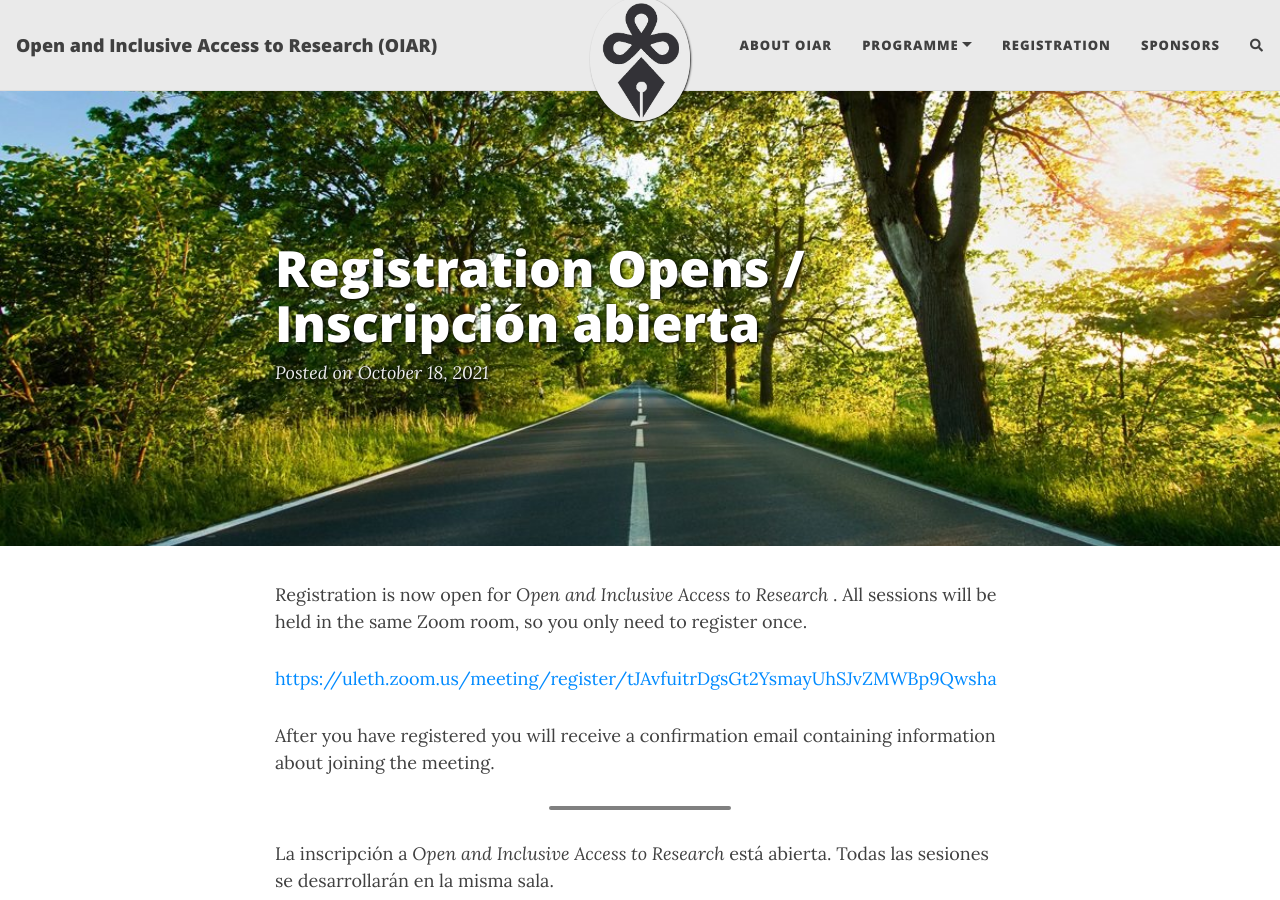
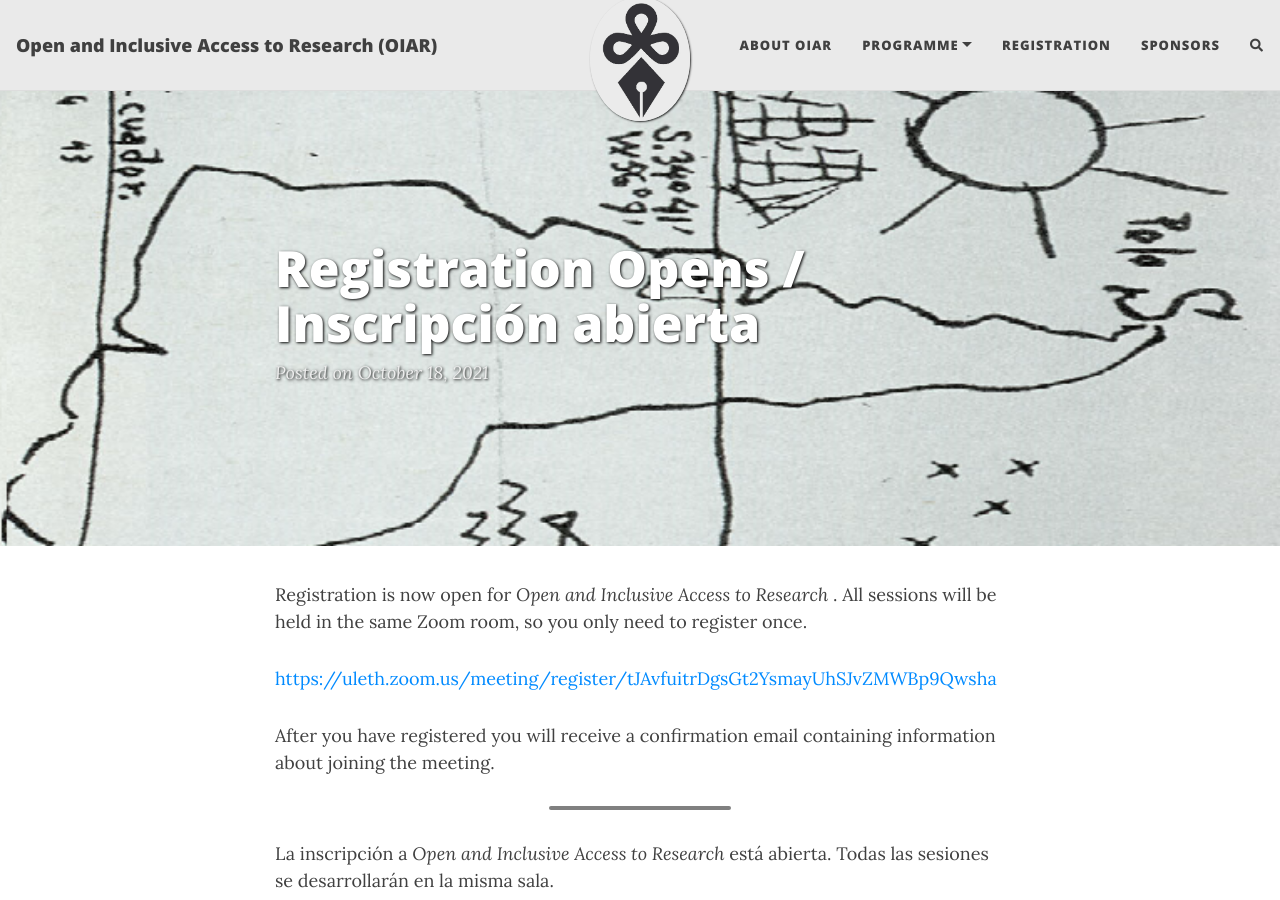
Before and after one commit to caedmon5/OIAR, a Jekyll site: the page built from _posts/2021-10-18-registration-opens.md, in a window 1280 px wide and 900 px high. Built offline with Jekyll 4.4.1, drawn with Linux system fonts in a browser that asks for light colours; nearby versions of some CDN libraries; comment, search, counter and statistics services are not loaded.

Commit message:
added banner

```diff
--- a/_posts/2021-10-18-registration-opens.md
+++ b/_posts/2021-10-18-registration-opens.md
@@ -1,7 +1,7 @@
 ---
 layout: post
 title: Registration Opens / Inscripción abierta
-cover-img: /assets/img/path.jpg
+cover-img: /assets/img/banneramerica.png
 thumbnail-img: /assets/img/MahsaThumbCroppedTransparent.png
 share-img: /assets/img/path.jpg
 tags: [about,registration]
```
